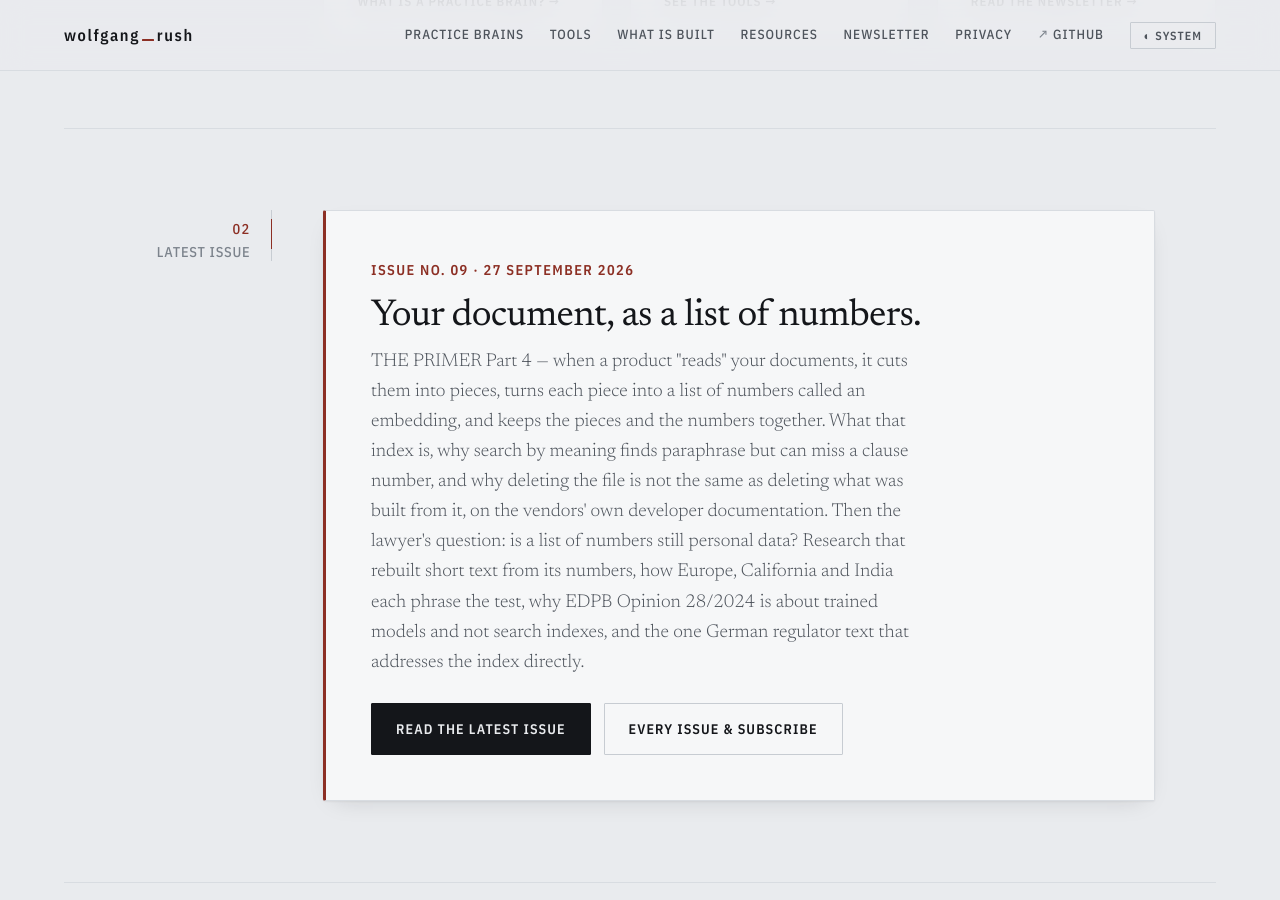
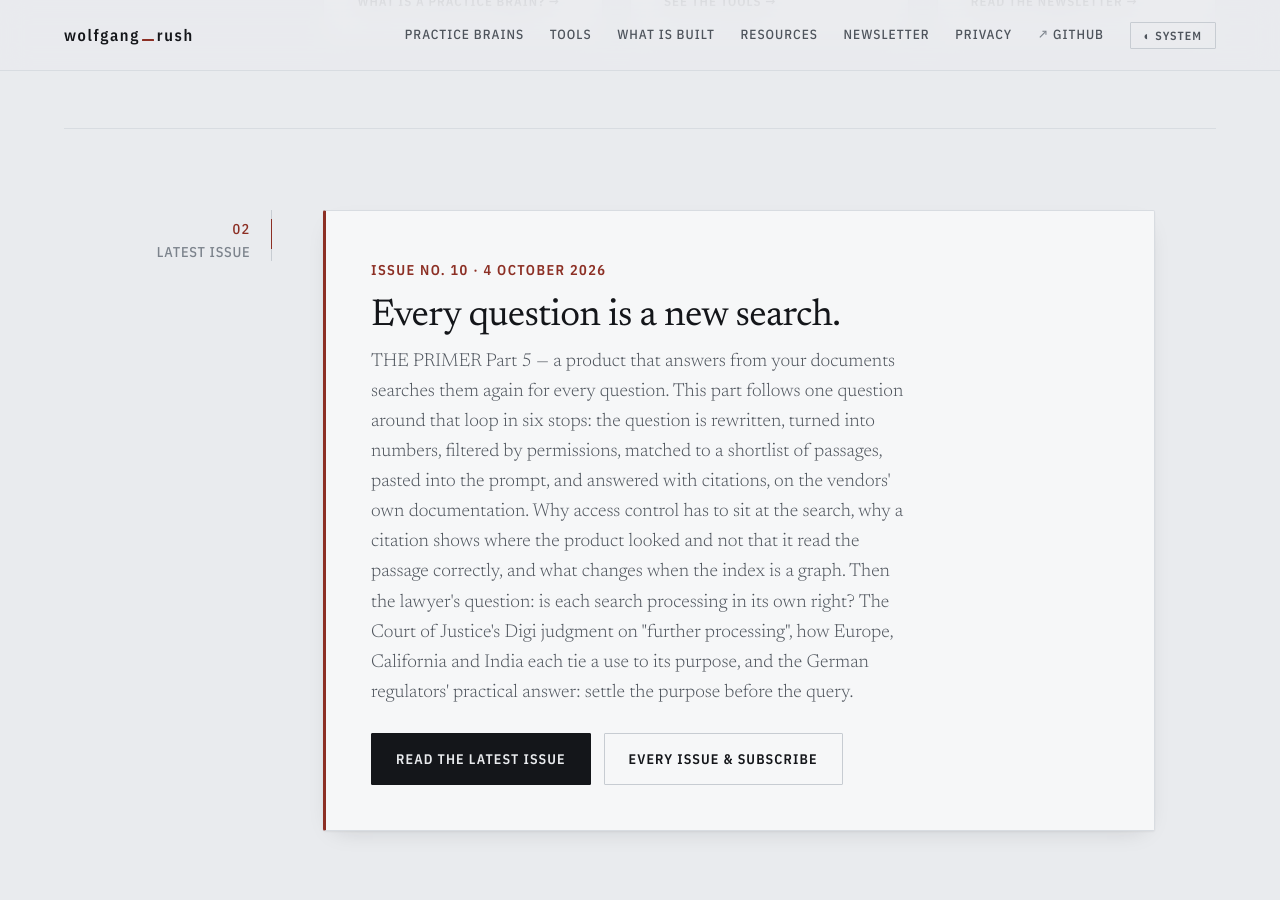
Before and after one commit to Wolfgangrush/Wolfgangrush.github.io, a Jekyll site: the page built from index.md, in a window 1280 px wide and 900 px high, scrolled down 1974 px. Built offline with Jekyll 4.4.1, drawn with Linux system fonts in a browser that asks for light colours.

Commit message:
Issue 10 + Resources: The Primer Part 5 — Every question is a new search (14pp)

```diff
--- a/_data/newsletters.yml
+++ b/_data/newsletters.yml
@@ -9,6 +9,23 @@
 #     date: 2026-09-01          # yyyy-mm-dd
 #     url: "https://buttondown.com/the_desk/archive/…/"
 #     summary: "One or two sentences. Plain English. What a reader gets."
+
+- number: "10"
+  title: "Every question is a new search."
+  date: 2026-10-04
+  url: "https://buttondown.com/the_desk/archive/every-question-is-a-new-search/"
+  platform: Buttondown
+  summary: >-
+    THE PRIMER Part 5 — a product that answers from your documents searches them again for
+    every question. This part follows one question around that loop in six stops: the question
+    is rewritten, turned into numbers, filtered by permissions, matched to a shortlist of
+    passages, pasted into the prompt, and answered with citations, on the vendors' own
+    documentation. Why access control has to sit at the search, why a citation shows where the
+    product looked and not that it read the passage correctly, and what changes when the index
+    is a graph. Then the lawyer's question: is each search processing in its own right? The
+    Court of Justice's Digi judgment on "further processing", how Europe, California and India
+    each tie a use to its purpose, and the German regulators' practical answer: settle the
+    purpose before the query.
 
 - number: "09"
   title: "Your document, as a list of numbers."
--- a/resources/index.md
+++ b/resources/index.md
@@ -36,12 +36,37 @@
 <div class="mg">
   <p class="note"><span class="n">03</span>The documents</p>
   <div>
-    <h2>Six documents, all free, all current</h2>
+    <h2>Seven documents, all free, all current</h2>
     <p class="lede">Newest first. Each one is a static PDF — open it in the browser, or save the file.
     No email required, and nothing on this page collects anything from you.</p>
 
     <div class="latest-box">
-      <span class="tag">New · PDF · 15 pages · current as at 27 September 2026</span>
+      <span class="tag">New · PDF · 14 pages · current as at 4 October 2026</span>
+      <h3 class="latest-title">The Primer, Part 5 — Every question is a new search.</h3>
+      <p class="latest-summary">A product that answers from your documents searches them again for
+      every question. This part follows one question around that loop in six stops: the question is
+      rewritten, turned into numbers, filtered by permissions, matched to a shortlist of passages,
+      pasted into the prompt, and answered with citations, on the vendors&rsquo; own documentation. It
+      explains why access control has to sit at the search, why a citation shows where the product
+      looked and not that it read the passage correctly, and what changes when the index is a graph.
+      Then the question lawyers will be asked: is each search processing in its own right? It covers
+      the Court of Justice&rsquo;s <em>Digi</em> judgment on &ldquo;further processing&rdquo;, how
+      Europe, California and India each tie a use to its purpose, and the German regulators&rsquo;
+      practical answer: settle the purpose before the query. Every term is explained on the page.</p>
+      <p class="latest-cta">
+        <a class="btn btn-primary btn-lg"
+           href="{{ '/assets/The-Primer-Part-05-2026-10-04.pdf' | relative_url }}"
+           target="_blank" rel="noopener">Open The Primer, Part 5 (PDF, 14 pages)</a>
+      </p>
+      <p class="muted small">
+        Or <a class="link"
+           href="{{ '/assets/The-Primer-Part-05-2026-10-04.pdf' | relative_url }}"
+           download="The-Primer-Part-05-2026-10-04.pdf">save the file (PDF, 119&nbsp;KB)</a>.
+      </p>
+    </div>
+
+    <div class="latest-box" style="margin-top:2rem">
+      <span class="tag">PDF · 15 pages · current as at 27 September 2026</span>
       <h3 class="latest-title">The Primer, Part 4 — Your document, as a list of numbers.</h3>
       <p class="latest-summary">When a product &ldquo;reads&rdquo; your documents, it cuts them into
       pieces, turns each piece into a list of numbers called an embedding, and keeps the pieces and the
```
